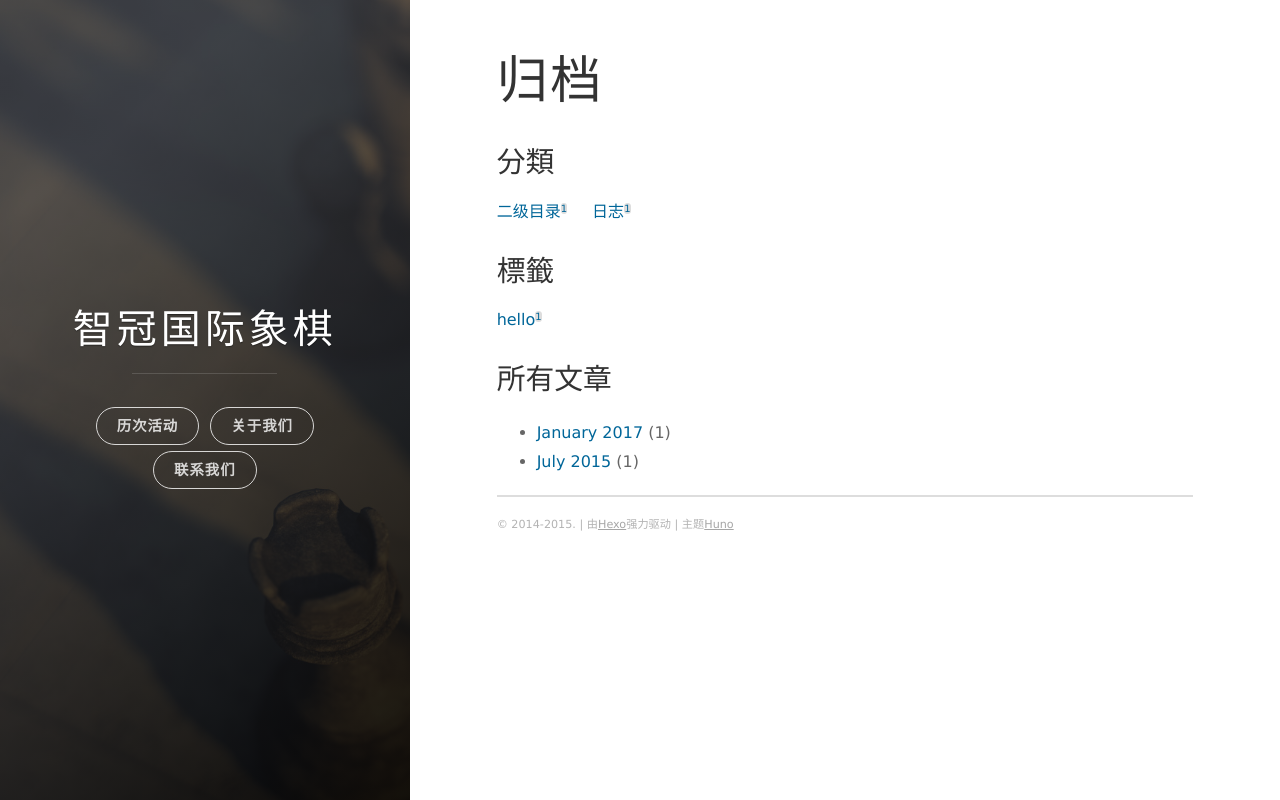
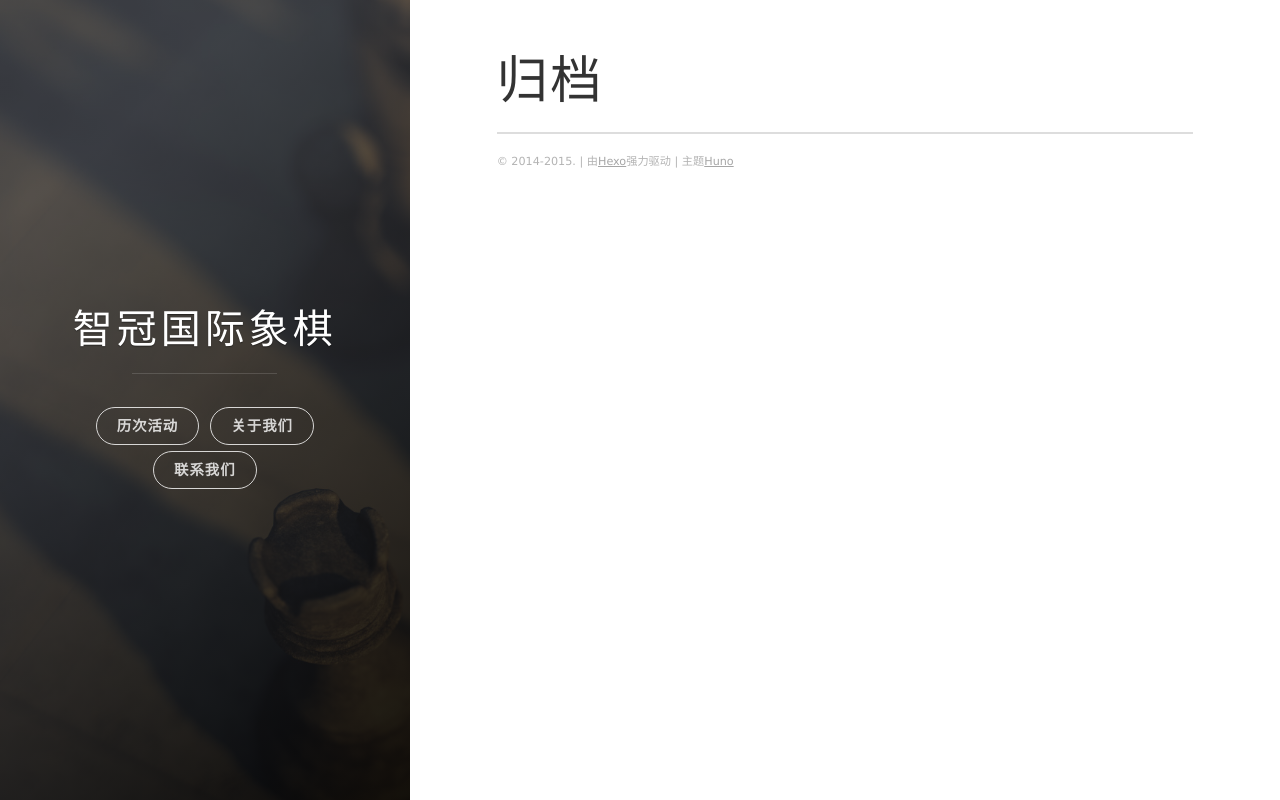
Before and after one commit to zhiguanguojixiangqi/zhiguanguojixiangqi.github.io, a plain HTML site: page archive/index.html in a window 1280 px wide. Drawn offline with nearby package versions, Linux system fonts and the light colour scheme; some packages are replaced by stand-ins of ours.

Commit message:
Site updated: 2017-02-04 19:34:10

```diff
--- a/archive/index.html
+++ b/archive/index.html
@@ -160,37 +160,9 @@ classes that you can use:
 <div class="archive-meta">
 
 
-    <h3>分類</h3>
-
-    <div class="categorieslist">
-
-
-            <span><a href="/categories/日志/二级目录/" title="二级目录">二级目录<sup>1</sup></a></span>
 
 
 
-            <span><a href="/categories/日志/" title="日志">日志<sup>1</sup></a></span>
-
-
-     </div>
-
-
-
-    <h3>標籤</h3>
-    <div class="tagslist">
-
-
-                <span><a href="/tags/hello/" title="hello">hello<sup>1</sup></a></span>
-
-
-    </div>
-
-
-
-    <h3>所有文章</h3>
-    <div class="archiveslist">
-      <ul class="archive-list"><li class="archive-list-item"><a class="archive-list-link" href="/archives/2017/01/">January 2017</a><span class="archive-list-count">1</span></li><li class="archive-list-item"><a class="archive-list-link" href="/archives/2015/07/">July 2015</a><span class="archive-list-count">1</span></li></ul>
-    </div>
 
 
 </div>
```
